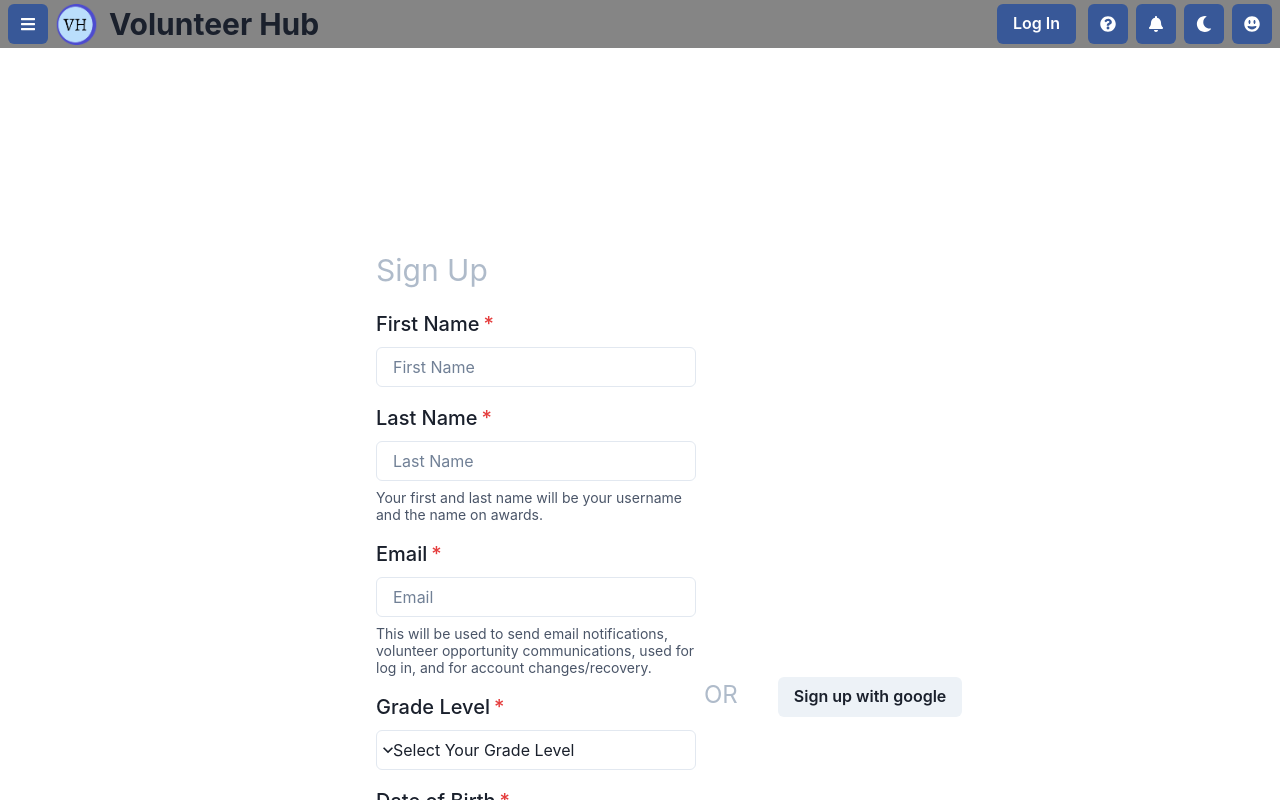
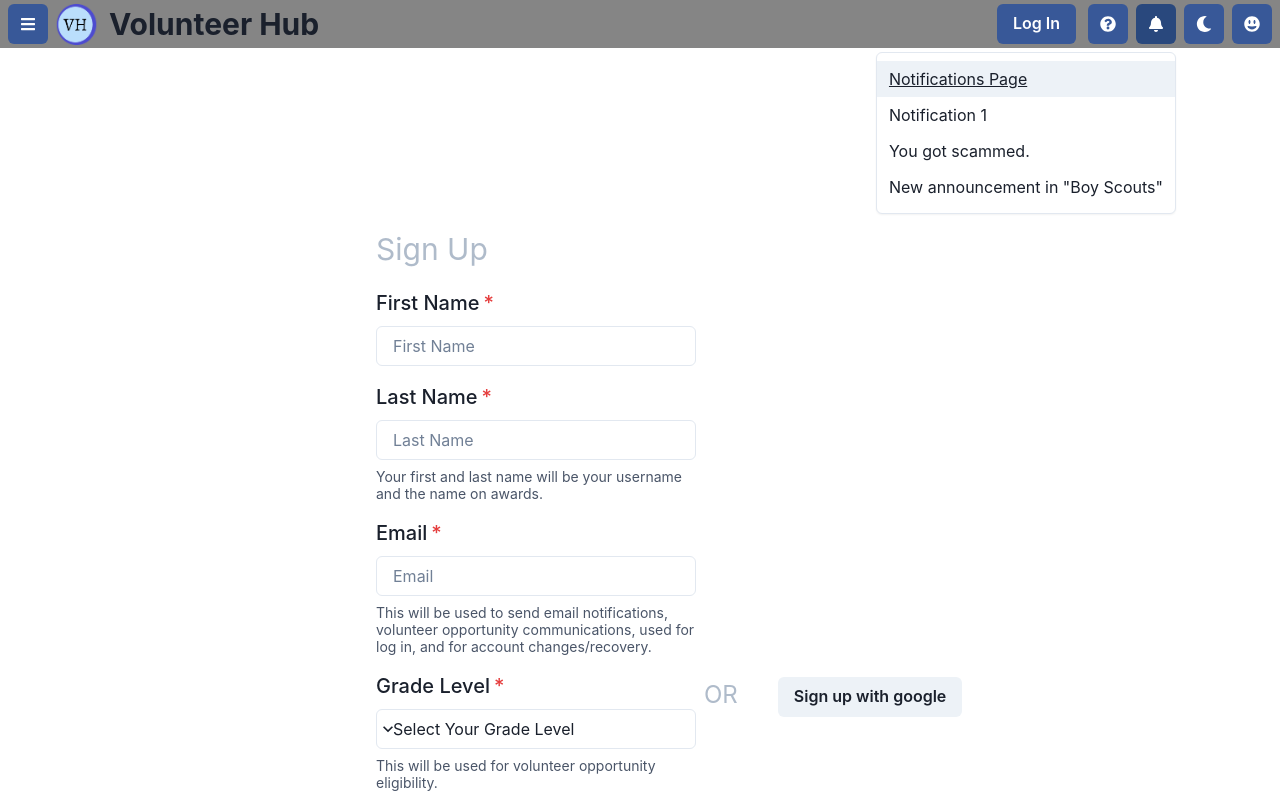
Before and after one commit to uvadhar11/Volunteer-Hub, a React (Create React App) app in the folder app/: page /sign-up in a window 1280 px wide. Both pictures are taken after a click on the button 1156 px from the left and 24 px from the top of the page. Shown: the top 800 px of the page. Built offline with nearby package versions, Linux system fonts and the light colour scheme.

Commit message:
added notifications menu/page.

```diff
--- a/app/src/App.js
+++ b/app/src/App.js
@@ -15,6 +15,7 @@ import VOMessages from "./components/volunteer-opportunity/vo-messages";
 import ErrorPage from "./components/error-page";
 import Help from "./components/help";
 import AccountSettings from "./components/account-settings";
+import Notifications from "./components/notifications";
 // import HomeSidebar from "./components/home-sidebar";
 
 function App() {
@@ -40,6 +41,7 @@ function App() {
         <Route path="log-in" element={<LogIn />} />
         <Route path="help" element={<Help />} />
         <Route path="account-settings" element={<AccountSettings />} />
+        <Route path="notifications" element={<Notifications />} />
         <Route path="*" element={<ErrorPage />} />{" "}
         {/* This error page route needs to be the last route!!! Star basically means all others*/}
       </Routes>
--- a/app/src/components/navbar.js
+++ b/app/src/components/navbar.js
@@ -78,12 +78,31 @@ function NavBar(props) {
         icon={<FaQuestionCircle />}
       ></IconButton>
 
-      <IconButton
+      <Menu>
+        <MenuButton
+          as={IconButton}
+          aria-label="Notification Bell"
+          colorScheme="facebook"
+          ml="2"
+          icon={<FaBell />}
+        />
+        <MenuList>
+          <MenuItem onClick={() => navigate("/notifications")}>
+            <u>Notifications Page</u>
+          </MenuItem>
+          {/* On click for these Menu items and direct them to the volunteer opportunities and say the info. Also notification page to see all these things in big. */}
+          <MenuItem>Notification 1</MenuItem>
+          <MenuItem>You got scammed.</MenuItem>
+          <MenuItem>New announcement in "Boy Scouts"</MenuItem>
+        </MenuList>
+      </Menu>
+
+      {/* <IconButton
         aria-label="Notification Bell"
         colorScheme="facebook"
         ml="2"
         icon={<FaBell />}
-      ></IconButton>
+      ></IconButton> */}
 
       <IconButton
         aria-label="Theme Change"
--- /dev/null
+++ b/app/src/components/notifications.js
@@ -0,0 +1,14 @@
+import React from "react";
+import { VStack, Text } from "@chakra-ui/react";
+import NavBar from "./navbar";
+
+function Notifications() {
+  return (
+    <VStack>
+      <NavBar />
+      <Text fontSize="6xl">Notifications</Text>
+    </VStack>
+  );
+}
+
+export default Notifications;
--- a/app/src/components/sign-up.js
+++ b/app/src/components/sign-up.js
@@ -80,6 +80,9 @@ function SignUp() {
                 <option>College/University/Graduate School</option>
                 <option>Not in school/other options don't apply</option>
               </Select>
+              <FormHelperText ml="6">
+                This will be used for volunteer opportunity eligibility.
+              </FormHelperText>
 
               {/* Date of Birth */}
               <Fields name="Date of Birth" type="date" />
```
